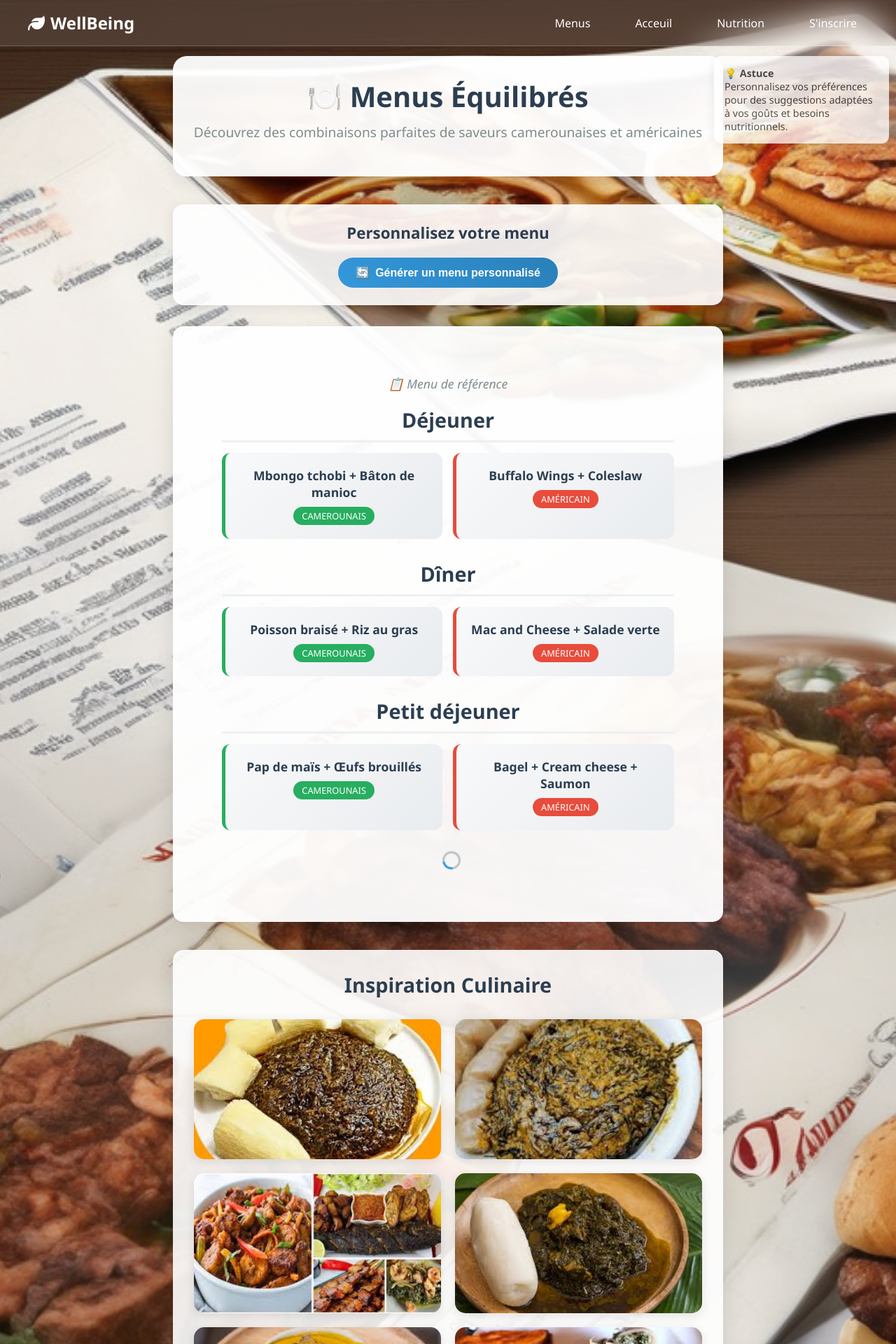
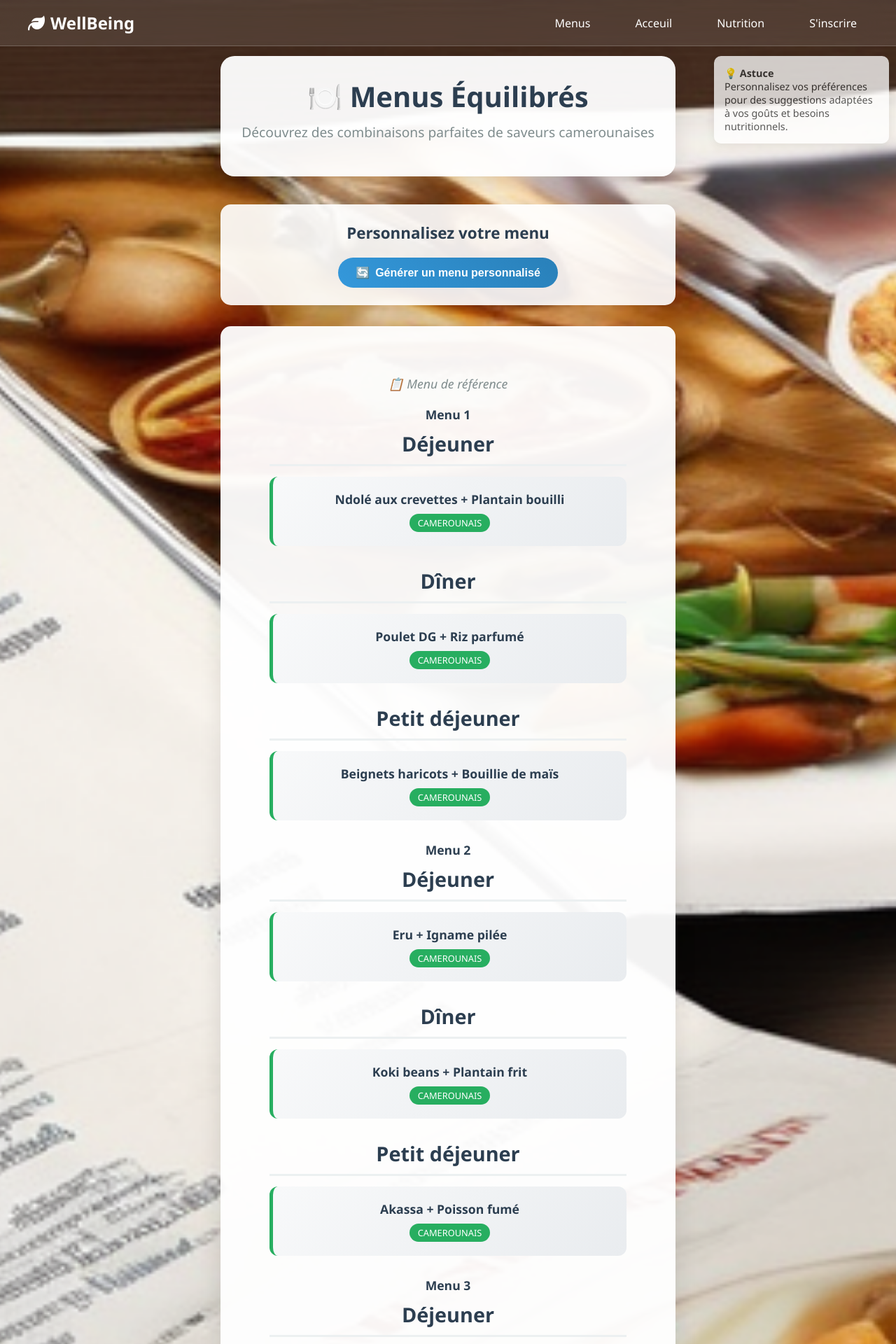
Before and after one commit to MLee2205/app-web_WellBeing, a Flask app: page /menus in a window 1280 px wide. Shown: the top 1920 px of the page at 70% size. Run offline with Flask 3, Linux system fonts and the light colour scheme.

Commit message:
modification de l api cohere pour celui de Geminiai

```diff
--- a/meal_planner/routes/menus.py
+++ b/meal_planner/routes/menus.py
@@ -1,6 +1,6 @@
 from flask import Blueprint, jsonify, request
-import cohere
 import os
+import google.generativeai as genai
 import json
 import re
 import logging
@@ -13,128 +13,93 @@ bp = Blueprint('menu', __name__)
 logging.basicConfig(level=logging.INFO)
 logger = logging.getLogger(__name__)
 
-# Récupérer la clé depuis la variable d'environnement
-api_key = os.environ.get('COHERE_API_KEY')
+# Récupérer la clé Gemini
+api_key = os.environ.get('GEMINI_API_KEY')
 if not api_key:
-    logger.warning("COHERE_API_KEY non définie, utilisation du mode fallback")
-    co = None
+    logger.warning("GEMINI_API_KEY non définie, utilisation du mode fallback")
+    model = None
 else:
     try:
-        co = cohere.Client(api_key)
-        logger.info("Client Cohere initialisé avec succès")
+        genai.configure(api_key=api_key)
+        model = genai.GenerativeModel('models/gemini-2.5-pro')
+        logger.info("Client Gemini initialisé avec succès")
     except Exception as e:
-        logger.error(f"Erreur lors de l'initialisation de Cohere: {e}")
-        co = None
+        logger.error(f"Erreur lors de l'initialisation de Gemini: {e}")
+        model = None
 
-def get_fallback_menu():
-    """Menu de fallback avec plus de variété"""
+def get_fallback_menus():
+    """Fallback avec plusieurs menus camerounais uniquement"""
     menus_variés = [
         {
             "Petit déjeuner": [
-                {"name": "Beignets haricots + Bouillie de maïs", "type": "camerounais"},
-                {"name": "Pancakes aux myrtilles + Sirop d'érable", "type": "américain"}
+                {"name": "Beignets haricots + Bouillie de maïs", "type": "camerounais"}
             ],
             "Déjeuner": [
-                {"name": "Ndolé aux crevettes + Plantain bouilli", "type": "camerounais"},
-                {"name": "Caesar Salad + Pain grillé à l'ail", "type": "américain"}
+                {"name": "Ndolé aux crevettes + Plantain bouilli", "type": "camerounais"}
             ],
             "Dîner": [
-                {"name": "Poulet DG + Riz parfumé", "type": "camerounais"},
-                {"name": "BBQ Ribs + Purée de pommes de terre", "type": "américain"}
+                {"name": "Poulet DG + Riz parfumé", "type": "camerounais"}
             ]
         },
         {
             "Petit déjeuner": [
-                {"name": "Akassa + Poisson fumé", "type": "camerounais"},
-                {"name": "French Toast + Bacon croustillant", "type": "américain"}
+                {"name": "Akassa + Poisson fumé", "type": "camerounais"}
             ],
             "Déjeuner": [
-                {"name": "Eru + Igname pilée", "type": "camerounais"},
-                {"name": "Cheeseburger + Frites maison", "type": "américain"}
+                {"name": "Eru + Igname pilée", "type": "camerounais"}
             ],
             "Dîner": [
-                {"name": "Koki beans + Plantain frit", "type": "camerounais"},
-                {"name": "Grilled Salmon + Légumes vapeur", "type": "américain"}
+                {"name": "Koki beans + Plantain frit", "type": "camerounais"}
             ]
         },
         {
             "Petit déjeuner": [
-                {"name": "Pap de maïs + Œufs brouillés", "type": "camerounais"},
-                {"name": "Bagel + Cream cheese + Saumon", "type": "américain"}
+                {"name": "Pap de maïs + Œufs brouillés", "type": "camerounais"}
             ],
             "Déjeuner": [
-                {"name": "Mbongo tchobi + Bâton de manioc", "type": "camerounais"},
-                {"name": "Buffalo Wings + Coleslaw", "type": "américain"}
+                {"name": "Mbongo tchobi + Bâton de manioc", "type": "camerounais"}
             ],
             "Dîner": [
-                {"name": "Poisson braisé + Riz au gras", "type": "camerounais"},
-                {"name": "Mac and Cheese + Salade verte", "type": "américain"}
+                {"name": "Poisson braisé + Riz au gras", "type": "camerounais"}
             ]
         },
         {
             "Petit déjeuner": [
-                {"name": "Gateau de maïs + Lait caillé", "type": "camerounais"},
-                {"name": "Omelette Denver + Toast", "type": "américain"}
+                {"name": "Gateau de maïs + Lait caillé", "type": "camerounais"}
             ],
             "Déjeuner": [
-                {"name": "Okok + Baton de manioc", "type": "camerounais"},
-                {"name": "Club Sandwich + Chips", "type": "américain"}
+                {"name": "Okok + Baton de manioc", "type": "camerounais"}
             ],
             "Dîner": [
-                {"name": "Sauce jaune + Couscous de maïs", "type": "camerounais"},
-                {"name": "Steak + Purée maison", "type": "américain"}
+                {"name": "Sauce jaune + Couscous de maïs", "type": "camerounais"}
             ]
         },
         {
             "Petit déjeuner": [
-                {"name": "Bouillie de mil + Arachides", "type": "camerounais"},
-                {"name": "Cereal Bowl + Fruits frais", "type": "américain"}
+                {"name": "Bouillie de mil + Arachides", "type": "camerounais"}
             ],
             "Déjeuner": [
-                {"name": "Sanga + Riz nature", "type": "camerounais"},
-                {"name": "Chicken Wrap + Salade César", "type": "américain"}
+                {"name": "Sanga + Riz nature", "type": "camerounais"}
             ],
             "Dîner": [
-                {"name": "Brochettes de boeuf + Légumes sautés", "type": "camerounais"},
-                {"name": "Pizza Pepperoni + Salade verte", "type": "américain"}
-            ]
-        },
-        {
-            "Petit déjeuner": [
-                {"name": "Pain au lait + Thé gingembre", "type": "camerounais"},
-                {"name": "Waffles + Sirop de fraise", "type": "américain"}
-            ],
-            "Déjeuner": [
-                {"name": "Poisson fumé + Macabo", "type": "camerounais"},
-                {"name": "Hot Dog + Frites", "type": "américain"}
-            ],
-            "Dîner": [
-                {"name": "Bongo tchobi + Manioc vapeur", "type": "camerounais"},
-                {"name": "Roast Chicken + Gratin dauphinois", "type": "américain"}
+                {"name": "Brochettes de boeuf + Légumes sautés", "type": "camerounais"}
             ]
         }
     ]
-    return random.choice(menus_variés)
+    return menus_variés
 
 @bp.route('/menus', methods=['GET'])
 def generate_menus():
     dietary_preference = request.args.get('diet', 'mixed')
-    cuisine_preference = request.args.get('cuisine', 'both')
 
-    if not co:
-        logger.info("Utilisation du menu de fallback (Cohere indisponible)")
-        menu = get_fallback_menu()
+    if not model:
+        logger.info("Utilisation du fallback (Gemini indisponible)")
+        menus = get_fallback_menus()
         return jsonify({
-            'menu': menu,
+            'menus': menus,
             'source': 'fallback',
-            'preferences': {'diet': dietary_preference, 'cuisine': cuisine_preference}
+            'preferences': {'diet': dietary_preference, 'cuisine': 'camerounais'}
         })
-
-    cuisine_instruction = {
-        'camerounais': 'Inclue uniquement des plats camerounais traditionnels',
-        'américain': 'Inclue uniquement des plats américains',
-        'both': 'Inclue des plats camerounais et américains variés'
-    }.get(cuisine_preference, 'Inclue des plats camerounais et américains variés')
 
     diet_instruction = {
         'vegetarian': 'Tous les plats doivent être végétariens',
@@ -143,51 +108,46 @@ def generate_menus():
     }.get(dietary_preference, 'Équilibre protéines, légumes et glucides')
 
     prompt = f"""
-Génère un menu équilibré sous forme JSON strictement structuré comme suit :
-{{
-  "Petit déjeuner": [ {{"name": "Nom du plat", "type": "camerounais ou américain"}}, {{"name": "Nom du plat", "type": "camerounais ou américain"}} ],
-  "Déjeuner": [ {{"name": "Nom du plat", "type": "camerounais ou américain"}}, {{"name": "Nom du plat", "type": "camerounais ou américain"}} ],
-  "Dîner": [ {{"name": "Nom du plat", "type": "camerounais ou américain"}}, {{"name": "Nom du plat", "type": "camerounais ou américain"}} ]
-}}
+Génère 5 menus camerounais équilibrés sous forme JSON strictement structuré comme suit :
+[
+  {{
+    "Petit déjeuner": [{{"name": "Nom du plat", "type": "camerounais"}}],
+    "Déjeuner": [{{"name": "Nom du plat", "type": "camerounais"}}],
+    "Dîner": [{{"name": "Nom du plat", "type": "camerounais"}}]
+  }},
+  ...
+]
 
 Instructions:
-- {cuisine_instruction}
 - {diet_instruction}
 - Ne mets RIEN d'autre que ce JSON valide
-- Assure-toi que chaque plat a un nom et un type
-- Varie les plats pour un menu équilibré
+- Chaque menu doit être différent et équilibré
 """
 
     try:
-        response = co.generate(
-            model='command-light',
-            prompt=prompt,
-            max_tokens=400,
-            temperature=0.8,
-            stop_sequences=['}']
-        )
-        text = response.generations[0].text.strip() + '}'
-        text = re.sub(r'^[^{]*', '', text)
-        text = re.sub(r'}[^}]*$', '}', text)
+        response = model.generate_content(prompt)
+        text = response.text.strip()
+        text = re.sub(r'^[^\[]*', '', text)
+        text = re.sub(r'\][^\]]*$', ']', text)
 
-        menu = json.loads(text)
-        if not all(k in menu for k in ["Petit déjeuner", "Déjeuner", "Dîner"]):
-            raise ValueError("Structure de menu invalide")
+        menus = json.loads(text)
+        if not isinstance(menus, list) or not all(isinstance(menu, dict) for menu in menus):
+            raise ValueError("Structure invalide")
 
         return jsonify({
-            'menu': menu,
+            'menus': menus,
             'source': 'ai_generated',
-            'preferences': {'diet': dietary_preference, 'cuisine': cuisine_preference},
+            'preferences': {'diet': dietary_preference, 'cuisine': 'camerounais'},
             'timestamp': datetime.now().isoformat()
         })
     except Exception as e:
         logger.warning(f"Erreur génération ou parsing, fallback : {e}")
-        menu = get_fallback_menu()
+        menus = get_fallback_menus()
         return jsonify({
-            'menu': menu,
+            'menus': menus,
             'source': 'fallback_after_error',
             'error': str(e),
-            'preferences': {'diet': dietary_preference, 'cuisine': cuisine_preference}
+            'preferences': {'diet': dietary_preference, 'cuisine': 'camerounais'}
         }), 200
 
 @bp.route('/menus/preferences', methods=['GET'])
@@ -197,19 +157,14 @@ def get_menu_preferences():
             {'value': 'mixed', 'label': 'Équilibré (recommandé)'},
             {'value': 'vegetarian', 'label': 'Végétarien'},
             {'value': 'low-carb', 'label': 'Faible en glucides'}
-        ],
-        'cuisine_options': [
-            {'value': 'both', 'label': 'Camerounais et Américain'},
-            {'value': 'camerounais', 'label': 'Camerounais uniquement'},
-            {'value': 'américain', 'label': 'Américain uniquement'}
         ]
     })
 
 @bp.route('/menus/random', methods=['GET'])
 def get_random_menu():
-    menu = get_fallback_menu()
+    menus = get_fallback_menus()
     return jsonify({
-        'menu': menu,
+        'menus': menus,
         'source': 'random_fallback',
         'timestamp': datetime.now().isoformat()
     })
--- a/meal_planner/routes/nutrition.py
+++ b/meal_planner/routes/nutrition.py
@@ -1,5 +1,6 @@
 from flask import Blueprint, request, jsonify, session, render_template
-import cohere
+
+import google.generativeai as genai
 import os
 import json
 import random
@@ -8,7 +9,7 @@ from datetime import datetime
 import re
 
 bp = Blueprint('nutrition', __name__)
-co = cohere.Client(os.environ.get('COHERE_API_KEY'))
+genai.configure(api_key=os.environ.get('GEMINI_API_KEY'))
 
 # Menus prédéfinis par IMC
 menus_par_imc = {
@@ -37,7 +38,7 @@ menus_par_imc = {
             {"name": "Poulet grillé", "calories": 350, "protein": 40, "carbs": 5, "fat": 12},
             {"name": "Riz complet", "calories": 200, "protein": 5, "carbs": 45, "fat": 2},
             {"name": "Brocolis vapeur", "calories": 50, "protein": 3, "carbs": 10, "fat": 0},
-            {"name": "Pomme", "calories": 80, "protein": 0, "carbs": 20, "fat": 0}
+            {"name": "Pomme sauté", "calories": 80, "protein": 0, "carbs": 20, "fat": 0}
         ]
     ],
     "Surpoids": [
@@ -180,9 +181,13 @@ Adapte le menu selon l'IMC et les préférences. Assure-toi que le JSON soit par
         source_menu = "fallback"
 
         try:
-            print("[INFO] Envoi prompt à Cohere...")
-            response = co.generate(model='command-light', prompt=prompt, max_tokens=400)
-            raw_response = response.generations[0].text.strip()
+
+            print("[INFO] Envoi prompt à Gemini...")
+            model = genai.GenerativeModel('gemini-1.5-flash-latest')
+            response = model.generate_content(prompt)
+            raw_response = response.text.strip()
+            print(f"[DEBUG] Réponse IA brute: {raw_response}")
+
             print(f"[DEBUG] Réponse IA brute: {raw_response}")
 
             # Parser la réponse de l'IA
--- a/meal_planner/static/js/menus.js
+++ b/meal_planner/static/js/menus.js
@@ -31,9 +31,9 @@ function loadMenus(endpoint = '/api/menus') {
 
 function displayMenu(data) {
     const container = document.getElementById('menus');
-    const menu = data.menu;
+    const menus = data.menus;
 
-    if (!menu) {
+    if (!menus || !Array.isArray(menus) || menus.length === 0) {
         showError('Aucun menu reçu du serveur');
         return;
     }
@@ -53,6 +53,9 @@ function displayMenu(data) {
         </div>`;
     }
 
+    // Afficher tous les menus reçus
+    menus.forEach((menu, index) => {
+        html += `<div style="text-align:center; font-weight:bold; margin:10px 0; color:#2c3e50;">Menu ${index + 1}</div>`;
         for (const category in menu) {
             html += `
                 <div class="menu-category fade-in">
@@ -72,6 +75,7 @@ function displayMenu(data) {
 
             html += '</div></div>';
         }
+    });
 
     container.innerHTML = html;
 
@@ -97,3 +101,106 @@ document.getElementById('regenBtn').addEventListener('click', () => {
 document.addEventListener('DOMContentLoaded', () => {
     loadMenus();
 });
+function showLoading() {
+    const container = document.getElementById('menus');
+    container.innerHTML = '<div class="loading">Génération de votre menu...</div>';
+}
+
+function showError(message) {
+    const container = document.getElementById('menus');
+    container.innerHTML = `
+        <div style="text-align: center; padding: 40px; color: #e74c3c;">
+            <h3>❌ ${message}</h3>
+            <p style="margin-top: 10px; color: #7f8c8d;">Veuillez réessayer dans quelques instants.</p>
+        </div>
+    `;
+}
+
+function loadMenus(endpoint = '/api/menus') {
+    showLoading();
+    fetch(endpoint)
+        .then(res => {
+            if (!res.ok) throw new Error(`Erreur ${res.status}`);
+            return res.json();
+        })
+        .then(data => {
+            displayMenu(data);
+        })
+        .catch(err => {
+            console.error('Erreur:', err);
+            showError('Erreur lors du chargement du menu');
+        });
+}
+
+function displayMenu(data) {
+    const container = document.getElementById('menus');
+    const menus = data.menus;
+
+    if (!menus || !Array.isArray(menus) || menus.length === 0) {
+        showError('Aucun menu reçu du serveur');
+        return;
+    }
+
+    let html = '';
+
+    // Info sur la source du menu
+    if (data.source) {
+        const sourceInfo = {
+            'ai_generated': '🤖 Menu généré par IA',
+            'fallback': '📋 Menu de référence',
+            'random_fallback': '🎲 Menu surprise',
+            'fallback_after_error': '⚠️ Menu de secours'
+        };
+        html += `<div style="text-align: center; margin-bottom: 20px; color: #7f8c8d; font-style: italic;">
+            ${sourceInfo[data.source] || 'Menu personnalisé'}
+        </div>`;
+    }
+
+    // Afficher tous les menus reçus
+    menus.forEach((menu, index) => {
+        html += `<div style="text-align:center; font-weight:bold; margin:10px 0; color:#2c3e50;">Menu ${index + 1}</div>`;
+        for (const category in menu) {
+            html += `
+                <div class="menu-category fade-in">
+                    <h2>${category}</h2>
+                    <div class="menu-items">
+            `;
+
+            menu[category].forEach(item => {
+                const type = item.type || 'mixed';
+                html += `
+                    <div class="menu-item ${type}">
+                        <div class="menu-item-name">${item.name}</div>
+                        <span class="menu-item-type ${type}">${type}</span>
+                    </div>
+                `;
+            });
+
+            html += '</div></div>';
+        }
+    });
+
+    container.innerHTML = html;
+
+    // Activer l'animation fade-in
+    setTimeout(() => {
+        const elements = container.querySelectorAll('.fade-in');
+        elements.forEach(el => el.style.opacity = '1');
+    }, 100);
+}
+
+function toggleButtons(disabled) {
+    document.getElementById('regenBtn').disabled = disabled;
+}
+
+// Event listeners
+document.getElementById('regenBtn').addEventListener('click', () => {
+    toggleButtons(true);
+    loadMenus('/api/menus');
+    setTimeout(() => toggleButtons(false), 2000);
+});
+
+// Charger le menu initial au chargement de la page
+document.addEventListener('DOMContentLoaded', () => {
+    loadMenus();
+});
--- a/meal_planner/templates/menu.html
+++ b/meal_planner/templates/menu.html
@@ -36,7 +36,7 @@
     <div class="container">
         <header class="fade-in">
             <h1>🍽️ Menus Équilibrés</h1>
-            <div class="subtitle">Découvrez des combinaisons parfaites de saveurs camerounaises et américaines</div>
+            <div class="subtitle">Découvrez des combinaisons parfaites de saveurs camerounaises </div>
         </header>
 
         <div class="preferences-section fade-in">
--- a/meal_planner/templates/nutrition.html
+++ b/meal_planner/templates/nutrition.html
@@ -39,11 +39,11 @@
     <form id="menuForm" class="menus">
       <label><input type="checkbox" name="menu" value="Poulet DG"> Poulet DG</label>
       <label><input type="checkbox" name="menu" value="Ndolé"> Ndolé</label>
-      <label><input type="checkbox" name="menu" value="Cheeseburger"> Cheeseburger</label>
-      <label><input type="checkbox" name="menu" value="Hot dog"> Hot dog</label>
+      <label><input type="checkbox" name="menu" value="Cheeseburger"> Banane malaxé</label>
+      <label><input type="checkbox" name="menu" value="Hot dog"> Taro</label>
       <label><input type="checkbox" name="menu" value="Pizza"> Pizza</label>
       <label><input type="checkbox" name="menu" value="Sandwich au thon"> Sandwich au thon</label>
-      <label><input type="checkbox" name="menu" value="Salade César"> Salade César</label>
+      <label><input type="checkbox" name="menu" value="Salade César"> Salade </label>
       <label><input type="checkbox" name="menu" value="Spaghetti"> Spaghetti</label>
        <label><input type="checkbox" name="menu" value="Macabo rappé"> Macabo rappé</label>
       <label><input type="checkbox" name="menu" value="Brochettes de bœuf"> Brochettes de bœuf</label>
```
Also changed, not shown: meal_planner/routes/recettes.py (+40 -27 lines). Lines whose indentation alone changed are shown as unchanged.
